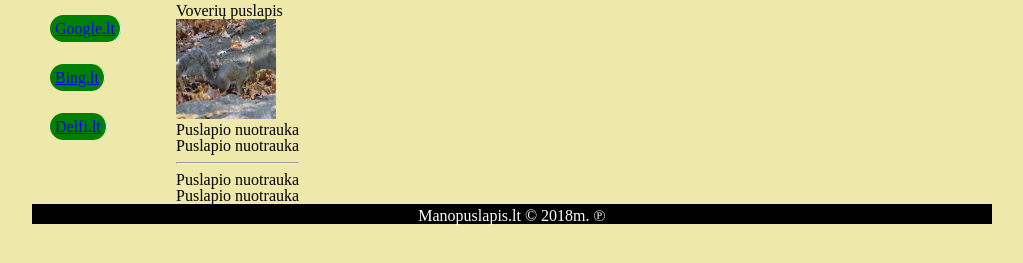
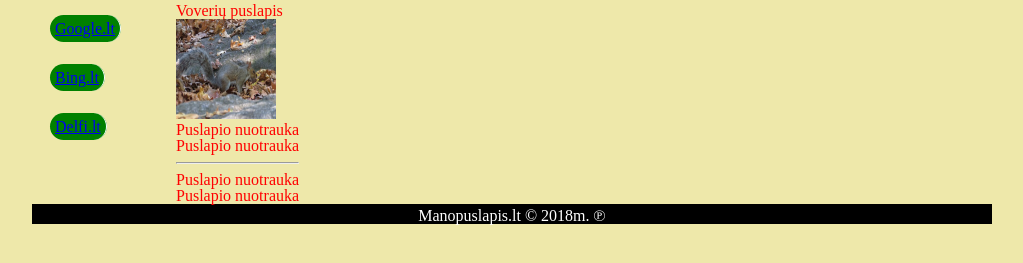
Before and after one commit to Milvis/web_pirma, a plain HTML site: page index.html in a window 1280 px wide. Shown: the part 47-310 px from the top of the page, without its empty margins (128-1151 px from the left). Drawn offline with Linux system fonts and the light colour scheme.

Commit message:
css paskutinis

```diff
--- /dev/null
+++ b/css/testas.js
@@ -0,0 +1 @@
+console.log(2+5);
--- a/index.html
+++ b/index.html
@@ -11,11 +11,12 @@
     <link rel="stylesheet" href="css/pradzia.css">
     <link rel="stylesheet" href="css/animacijos.css">
 
+
 </head>
 <body>
 
 <div class="container">
-    <div class="content">
+    <div class="content" style="color: red">
         <nav>
             <div class="pervidury">
                 <div>
@@ -72,5 +73,6 @@
     </div>
 
 </div>
+<script src="css/testas.js"></script>
 </body>
 </html>
```
